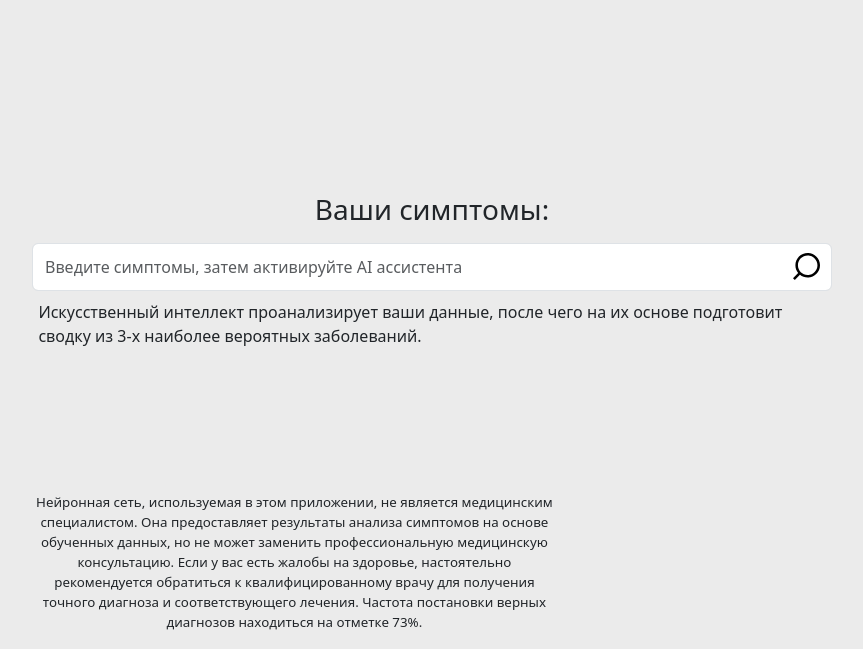
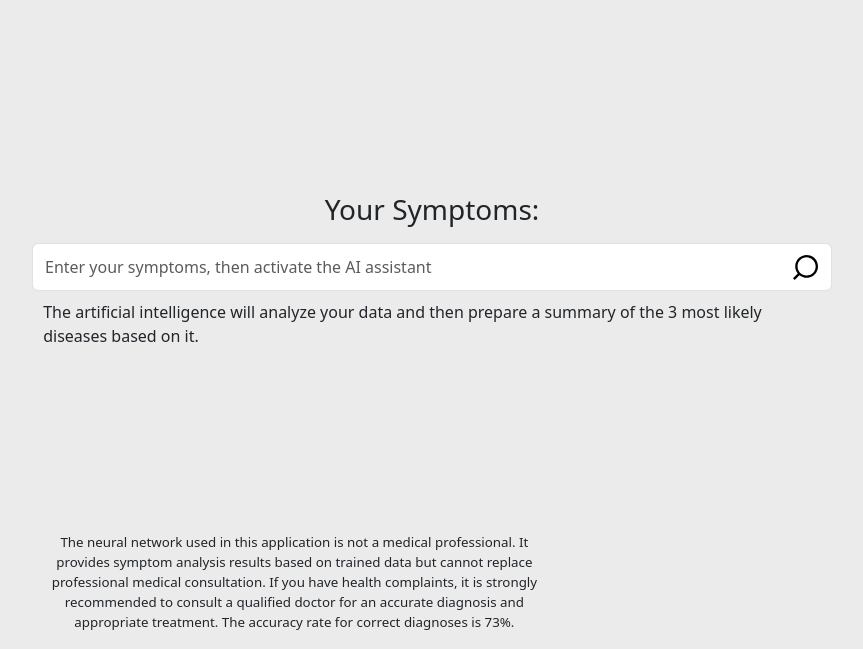
Before and after one commit to Koji255/uHealth, a Django app: page /diagnosise/ai-health-consultation/ in a window 1280 px wide. Shown: the part 151-800 px from the top of the page, without its empty margins (208-1071 px from the left). Run offline with Django 5.2, Linux system fonts and the light colour scheme.

Commit message:
Translation complited

```diff
--- a/backend/backend/settings.py
+++ b/backend/backend/settings.py
@@ -148,7 +148,7 @@ DEFAULT_FROM_EMAIL = 'uHealth'
 
 LANGUAGE_CODE = 'en'
 
-TIME_ZONE = 'UTC'
+TIME_ZONE = 'Europe/Moscow'
 
 USE_I18N = True
 
--- a/backend/core/models.py
+++ b/backend/core/models.py
@@ -88,7 +88,7 @@ class Appointment(models.Model):
         comment = self.comment
 
         if len(comment) > 55:
-            self.comment = f'{comment[:56]}...'
+            self.comment = f'{comment[:43]}...'
 
         super().save(*args, **kwargs)
 
--- a/backend/core/templates/core/new_appointment.html
+++ b/backend/core/templates/core/new_appointment.html
@@ -8,11 +8,11 @@
 {% block body %}
 
     <div class="header-container" style="margin-left: 21vw;">
-        <h1 style="margin-top: 3rem !important; color: #171a1d; background: none; border: none; font-size:3rem; font-weight: 500;">
+        <h1 style="margin-top: 3rem !important; margin-left: 1.5rem; color: #171a1d; background: none; border: none; font-size:3rem; font-weight: 500;">
             New Appointment
         </h1>
 
-        <hr width="470rem">
+        <hr style="margin-left:1.3rem; width:26rem">
 
     </div>
 
--- a/backend/diagnosise/templates/diagnosise/results.html
+++ b/backend/diagnosise/templates/diagnosise/results.html
@@ -7,11 +7,11 @@
 <!-- Read comment by declaration -->
 {% block specialbody %}
     <div class="header-container" style="position: absolute; justify-content: center;">
-        <h1 style="margin-top: 3rem !important; color: #171a1d; background: none; border: none; font-size:3rem; font-weight: 500;">
-            Возможные заболевания
+        <h1 style="margin-top: 3rem !important; color: #171a1d; background: none; border: none; font-size:3rem; font-weight: 500; text-align: center;">
+            Possible Diseases
         </h1>
 
-        <center><hr style="width: 25vw;"></center>
+        <center><hr style="width: 20vw;"></center>
     </div>
 
 
--- a/backend/diagnosise/templates/diagnosise/symptoms.html
+++ b/backend/diagnosise/templates/diagnosise/symptoms.html
@@ -12,19 +12,22 @@
             <!-- {{ form.as_p }} -->
 
             <!-- <label for="symptoms" class="form-label">Symptoms</label> -->
-            <center><h3 style="margin-top: -1rem; margin-bottom: 1rem;">Ваши cимптомы:</h3></center>
+            <center><h3 style="margin-top: -1rem; margin-bottom: 1rem;">Your Symptoms:</h3></center>
 
-            <input class="form-control" type="text" name="symptoms" style="margin-left: 0rem; height: 3rem !important; padding-right: 3rem !important;" placeholder="Введите симптомы, затем активируйте AI ассистента">
+            <input class="form-control" type="text" name="symptoms" style="margin-left: 0rem; height: 3rem !important; padding-right: 3rem !important;" placeholder="Enter your symptoms, then activate the AI assistant">
 
-            <button style="border: none; background: none; cursor: pointer; position: absolute; margin: -2.6rem 47.2rem;">
-                <img src="{% static 'media/loupe.svg' %}" alt="Button Image" style="width: 1.7rem; height: auto;">
+            <button style="border: none; background: none; cursor: pointer; position: absolute; margin: -2.5rem 47.2rem;">
+                <img src="{% static 'media/loupe.svg' %}" alt="Button Image" style="width: 1.55rem; height: auto;">
             </button>
 
-            <p style="margin: 0.6rem 0.4rem; font-size: normal;">Искусственный интеллект проанализирует ваши данные, после чего на их основе подготовит сводку из 3-х наиболее вероятных заболеваний.</p>
-                <p style="position: fixed; bottom: 0rem; text-align: center; width: 41vw; font-size: smaller;">
-                Нейронная сеть, используемая в этом приложении, не является медицинским специалистом. Она предоставляет результаты анализа симптомов на основе обученных данных, но не может заменить профессиональную медицинскую консультацию. Если у вас есть жалобы на здоровье, настоятельно рекомендуется обратиться к квалифицированному врачу для получения точного диагноза и соответствующего лечения.
-                Частота постановки верных диагнозов находиться на отметке 73%.<br>
-                </p>
+            <p style="margin: 0.6rem 0.7rem; font-size: medium;">
+                The artificial intelligence will analyze your data and then prepare a summary of the 3 most likely diseases based on it.
+            </p>
+
+            <p style="position: fixed; bottom: 0rem; text-align: center; width: 41vw; font-size: smaller;">
+            The neural network used in this application is not a medical professional. It provides symptom analysis results based on trained data but cannot replace professional medical consultation. If you have health complaints, it is strongly recommended to consult a qualified doctor for an accurate diagnosis and appropriate treatment. The accuracy rate for correct diagnoses is 73%.<br>
+            </p>
+
         </form>
     </div>
 {% endblock %}
--- a/backend/static/css/style.css
+++ b/backend/static/css/style.css
@@ -200,7 +200,7 @@ img[name="avatar"] {
     overflow: hidden;
 
 
-    max-width: 60vw !important;
+    max-width: 62vw !important;
     margin-left: -15vw !important;
 
     box-shadow: 0px 1px 5px rgba(0, 0, 0, 0.096);
--- a/backend/users/forms.py
+++ b/backend/users/forms.py
@@ -154,10 +154,10 @@ class UserProfileForm(forms.ModelForm):
                                 'placeholder': '81234567890',
                                 }))
 
-    birthday = forms.DateField(label='Birthday', required=False, localize='Ru',
+    birthday = forms.DateField(label='Birthday', required=False, localize=True,
                                widget=forms.DateInput(attrs={
                                    'class': 'form-control',
-                                   'placeholder': 'DD|MM|YYYY'
+                                   'placeholder': 'YYYY|MM|DD'
                                    }))
 
 
--- a/backend/users/templates/users/profile.html
+++ b/backend/users/templates/users/profile.html
@@ -58,7 +58,7 @@
         <center style="margin-top: 6rem"><h3>Appointments history</h3></center>
 
         <div class="history-container" style="position: absolute; margin: 1rem auto;">
-            <table class="table table-light table-rounded" style="width: 60vw; border-radius: 20px;">
+            <table class="table table-light table-rounded" style="width: 62vw; border-radius: 20px;">
                 <thead>
                     <tr>
                     <th scope="col">Date created</th>
--- a/backend/users/templates/users/signup.html
+++ b/backend/users/templates/users/signup.html
@@ -7,10 +7,10 @@
 {% block body %}
     <center>
         <h1 style="margin-top: 2rem !important; color: #171a1d; background: none; border: none; font-size:3rem; font-weight: 500;">
-            Authorization
+            Sign Up
         </h1>
 
-        <hr style="width: 18rem;">
+        <hr style="width: 11rem;">
     </center>
 
     <div class="mb-3" style="width:35rem; margin: 2.5rem auto !important;">
```
Also changed, not shown: backend/diagnosise/models.py (+6 -5 lines), backend/diagnosise/utils/ai_request.py (+5 -3 lines), backend/diagnosise/migrations/0002_alter_diagnosis_options_alter_diagnosis_date_created_and_more.py (added).
